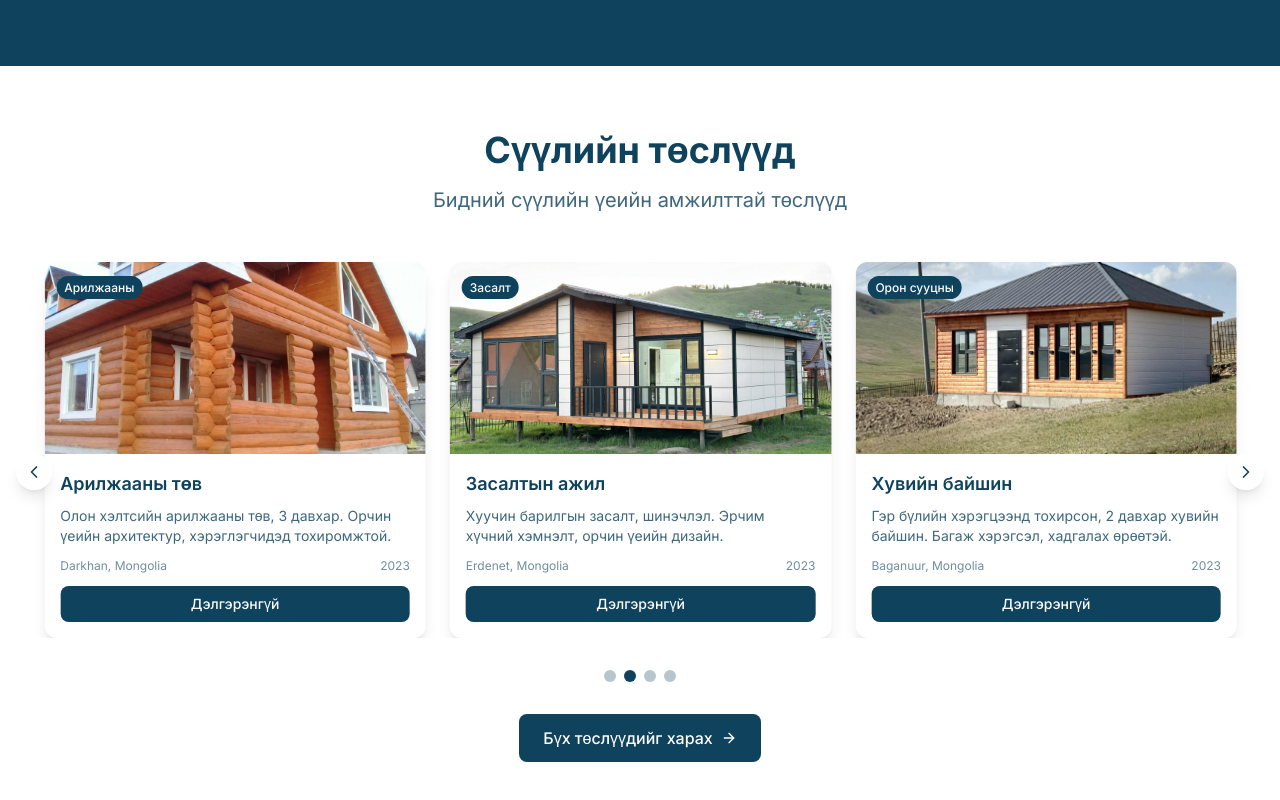
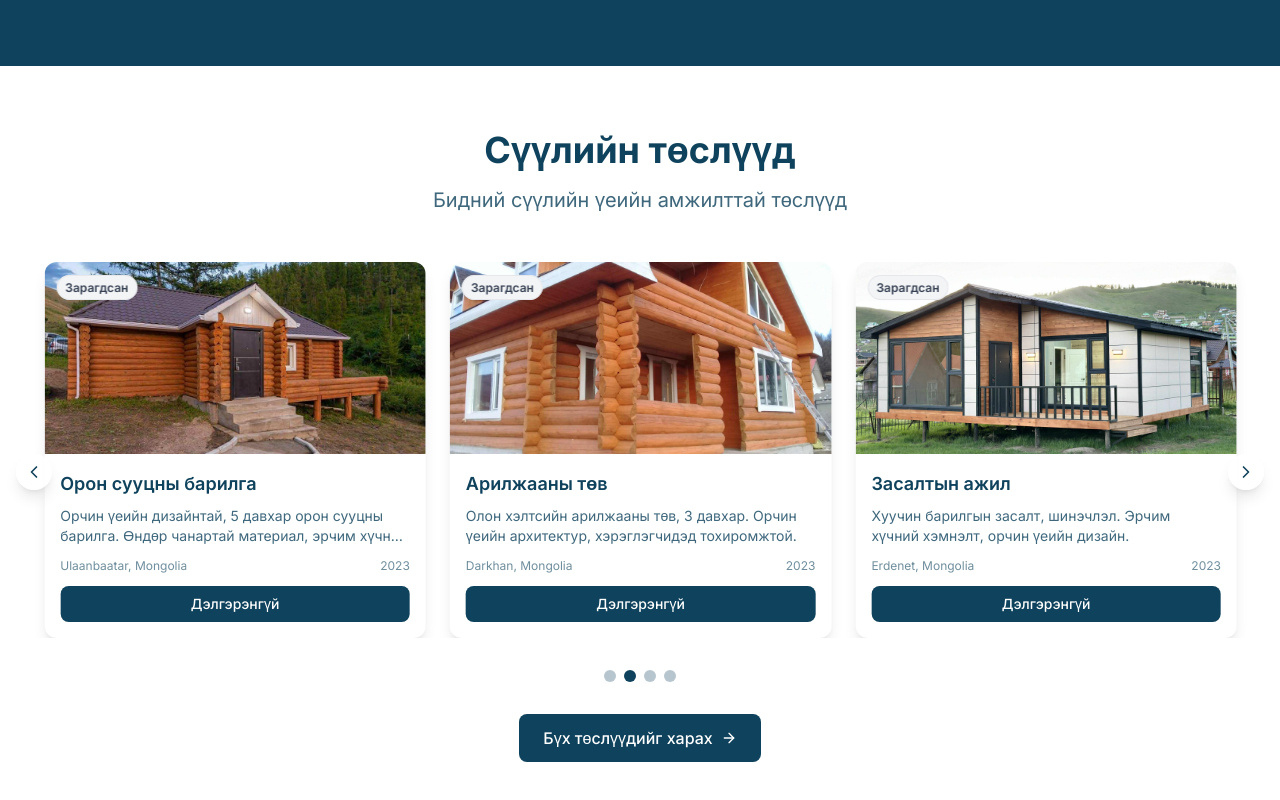
Before and after one commit to Enkhnyam/Buyant-Construction, a Next.js app in the folder buyant-construction/: page / in a window 1280 px wide. Shown: the part 572-1372 px from the top of the page. Built offline with nearby package versions, Linux system fonts and the light colour scheme.

Commit message:
contact us button

```diff
--- a/buyant-construction/src/app/(main)/projects/page.tsx
+++ b/buyant-construction/src/app/(main)/projects/page.tsx
@@ -155,7 +155,7 @@ export default function ProjectsPage() {
                   return (
                     <div
                       key={project.id}
-                      className="bg-white rounded-xl shadow-lg overflow-hidden hover:shadow-xl transition-all duration-300 ease-in-out cursor-pointer transform hover:scale-[1.02] hover:-translate-y-1"
+                      className="bg-white rounded-xl shadow-lg overflow-hidden hover:shadow-xl transition-all duration-300 ease-in-out cursor-pointer transform hover:scale-[1.02] hover:-translate-y-1 h-full flex flex-col"
                       onClick={() => openProjectDialog(project)}
                     >
                       {/* Project Image */}
@@ -172,7 +172,7 @@ export default function ProjectsPage() {
                       </div>
 
                       {/* Project Info */}
-                      <div className="p-6">
+                      <div className="p-6 flex flex-col flex-1">
                         <div className="flex items-center justify-between mb-3">
                           <span className={`px-3 py-1 rounded-full text-xs font-medium ${
                             project.category === 'residential' ? 'bg-[#0F425C]/10 text-[#0F425C]' :
@@ -226,16 +226,18 @@ export default function ProjectsPage() {
                           </div>
                         </div>
 
-                        <div
-                          className="w-full bg-[#0F425C] text-white py-3 px-4 rounded-lg font-medium hover:bg-[#0F425C]/90 transition-all duration-300 ease-in-out cursor-pointer transform hover:scale-[1.02] hover:shadow-lg"
+                        <button
+                          type="button"
+                          className="w-full mt-auto inline-flex items-center justify-center gap-2 bg-[#0F425C] text-white py-3 px-4 rounded-lg font-medium hover:bg-[#0F425C]/90 transition-all duration-300 ease-in-out cursor-pointer transform hover:scale-[1.02] hover:shadow-lg group"
                           onClick={(e) => {
                             e.stopPropagation();
                             openProjectDialog(project);
                           }}
                         >
                           {language === 'mn' ? 'Дэлгэрэнгүй' : 'View Details'}
-                          <ArrowRight className="ml-2 w-4 h-4 transition-transform duration-300 group-hover:translate-x-1" />
-                        </div>
+                          <ArrowRight className="w-4 h-4 transition-transform duration-300 group-hover:translate-x-1" />
+                        </button>
+                        {/* Removed contact button from cards per request */}
                       </div>
                     </div>
                   )
@@ -402,6 +404,19 @@ export default function ProjectsPage() {
                   </div>
                 ))}
               </div>
+
+              {/* Actions - show contact button for available projects */}
+              {selectedProject?.status === 'available' && (
+                <div className="mt-10 text-center">
+                  <a
+                    href="/contact"
+                    className="inline-flex items-center px-6 py-3 bg-green-600 text-white rounded-lg hover:bg-green-700 transition-colors font-medium"
+                  >
+                    {language === 'mn' ? 'Холбоо барих' : 'Contact Us'}
+                    <ArrowRight className="ml-2 w-4 h-4" />
+                  </a>
+                </div>
+              )}
             </div>
           </div>
         </div>
--- a/buyant-construction/src/components/ProjectsCarousel.tsx
+++ b/buyant-construction/src/components/ProjectsCarousel.tsx
@@ -214,9 +214,23 @@ export default function ProjectsCarousel() {
                           className="object-cover"
                         />
                         <div className="absolute top-3 left-3">
-                          <span className="bg-[#0F425C] text-white px-2 py-1 rounded-full text-xs font-medium">
-                            {getCategoryText(project.category)}
-                          </span>
+                          {project.status && (
+                            <span
+                              className={`px-2 py-1 rounded-full text-xs font-semibold border backdrop-blur-sm ${
+                                project.status === 'available'
+                                  ? 'bg-green-100 text-green-800 border-green-200'
+                                  : project.status === 'in_construction'
+                                  ? 'bg-yellow-100 text-yellow-800 border-yellow-200'
+                                  : 'bg-gray-100 text-gray-700 border-gray-200'
+                              }`}
+                            >
+                              {project.status === 'available'
+                                ? (language === 'mn' ? 'Байгаа' : 'Available')
+                                : project.status === 'in_construction'
+                                ? (language === 'mn' ? 'Баригдаж байна' : 'In Construction')
+                                : (language === 'mn' ? 'Зарагдсан' : 'Sold')}
+                            </span>
+                          )}
                         </div>
                       </div>
                       <div className="p-3 md:p-4">
@@ -315,7 +329,7 @@ export default function ProjectsCarousel() {
           aria-describedby="project-description"
         >
           <div
-            className="bg-white rounded-xl max-w-6xl w-full max-h-[90vh] overflow-y-auto"
+            className="bg-white rounded-xl max-w-6xl w-full max-h-[90vh] overflow-y-auto relative"
             onClick={(e) => e.stopPropagation()}
           >
             <div className="p-8">
@@ -391,8 +405,8 @@ export default function ProjectsCarousel() {
                 ))}
               </div>
 
-              {/* Fix 5: Add navigation button in modal to projects page */}
-              <div className="mt-10 text-center">
+              {/* Actions in modal */}
+              <div className="mt-10 text-center flex items-center justify-center gap-3">
                 <Link
                   href="/projects"
                   className="inline-flex items-center px-6 py-3 bg-[#0F425C] text-white rounded-lg hover:bg-[#0F425C]/90 transition-colors font-medium focus:outline-none focus:ring-2 focus:ring-[#0F425C] focus:ring-offset-2"
@@ -400,8 +414,18 @@ export default function ProjectsCarousel() {
                   {language === 'mn' ? 'Бүх төслүүдийг харах' : 'View All Projects'}
                   <ArrowRight className="ml-2 w-4 h-4" />
                 </Link>
+                {selectedProject?.status === 'available' && (
+                  <Link
+                    href="/contact"
+                    className="inline-flex items-center px-6 py-3 bg-green-600 text-white rounded-lg hover:bg-green-700 transition-colors font-medium focus:outline-none focus:ring-2 focus:ring-green-600 focus:ring-offset-2"
+                  >
+                    {language === 'mn' ? 'Холбоо барих' : 'Contact Us'}
+                    <ArrowRight className="ml-2 w-4 h-4" />
+                  </Link>
+                )}
               </div>
             </div>
+            {/* Floating FAB removed per request */}
           </div>
         </div>
       )}
--- a/buyant-construction/src/components/ProjectsShowcase.tsx
+++ b/buyant-construction/src/components/ProjectsShowcase.tsx
@@ -75,9 +75,23 @@ export default function ProjectsShowcase() {
                     </div>
                   )}
                   <div className="absolute top-4 left-4">
-                    <span className="inline-flex items-center px-3 py-1 rounded-full text-xs font-medium bg-blue-600 text-white">
-                      {getCategoryText(project.category)}
-                    </span>
+                    {project.status && (
+                      <span
+                        className={`px-2 py-1 rounded-full text-xs font-semibold border backdrop-blur-sm ${
+                          project.status === 'available'
+                            ? 'bg-green-100 text-green-800 border-green-200'
+                            : project.status === 'in_construction'
+                            ? 'bg-yellow-100 text-yellow-800 border-yellow-200'
+                            : 'bg-gray-100 text-gray-700 border-gray-200'
+                        }`}
+                      >
+                        {project.status === 'available'
+                          ? (language === 'mn' ? 'Байгаа' : 'Available')
+                          : project.status === 'in_construction'
+                          ? (language === 'mn' ? 'Баригдаж байна' : 'In Construction')
+                          : (language === 'mn' ? 'Зарагдсан' : 'Sold')}
+                      </span>
+                    )}
                   </div>
                 </div>
 
--- a/buyant-construction/src/data/projects.ts
+++ b/buyant-construction/src/data/projects.ts
@@ -25,9 +25,44 @@ export interface Project {
   duration?: string
   team?: string
   features?: string[]
+  status?: 'sold' | 'in_construction' | 'available'
 }
 
 export const projects: Project[] = [
+  {
+    id: 'project-4',
+    titleMn: 'Хувийн байшин',
+    titleEn: 'Private House',
+    descriptionMn: 'Гэр бүлийн хэрэгцээнд тохирсон, 2 давхар хувийн байшин. Багаж хэрэгсэл, хадгалах өрөөтэй.',
+    descriptionEn: '2-story private house designed for family needs. Includes workshop and storage rooms.',
+    category: 'residential',
+    location: 'Baganuur, Mongolia',
+    completionDate: '2023-03-20',
+    clientName: 'Family Residence',
+    featured: false,
+    published: true,
+    status: 'available',
+    area: '450',
+    duration: '10 months',
+    team: '6',
+    features: ['Workshop space', 'Storage rooms', 'Garden area', 'Garage'],
+    images: [
+      {
+        url: '/uploads/project-4/main-view.jpeg',
+        captionMn: 'Үндсэн харагдах байдал',
+        captionEn: 'Main view',
+        isPrimary: true,
+        order: 1
+      },
+      {
+        url: '/uploads/project-4/side-view.jpeg',
+        captionMn: 'Хажуугийн харагдах байдал',
+        captionEn: 'Side view',
+        isPrimary: false,
+        order: 2
+      }
+    ]
+  },
   {
     id: 'project-1',
     titleMn: 'Орон сууцны барилга',
@@ -40,6 +75,7 @@ export const projects: Project[] = [
     clientName: 'Private Client',
     featured: true,
     published: true,
+    status: 'sold',
     area: '2,500',
     duration: '18 months',
     team: '15',
@@ -94,6 +130,7 @@ export const projects: Project[] = [
     clientName: 'Darkhan LLC',
     featured: true,
     published: true,
+    status: 'sold',
     area: '1,800',
     duration: '12 months',
     team: '12',
@@ -141,6 +178,7 @@ export const projects: Project[] = [
     clientName: 'Erdenet Corporation',
     featured: false,
     published: true,
+    status: 'sold',
     area: '1,200',
     duration: '8 months',
     team: '8',
@@ -183,39 +221,7 @@ export const projects: Project[] = [
       }
     ]
   },
-  {
-    id: 'project-4',
-    titleMn: 'Хувийн байшин',
-    titleEn: 'Private House',
-    descriptionMn: 'Гэр бүлийн хэрэгцээнд тохирсон, 2 давхар хувийн байшин. Багаж хэрэгсэл, хадгалах өрөөтэй.',
-    descriptionEn: '2-story private house designed for family needs. Includes workshop and storage rooms.',
-    category: 'residential',
-    location: 'Baganuur, Mongolia',
-    completionDate: '2023-03-20',
-    clientName: 'Family Residence',
-    featured: false,
-    published: true,
-    area: '450',
-    duration: '10 months',
-    team: '6',
-    features: ['Workshop space', 'Storage rooms', 'Garden area', 'Garage'],
-    images: [
-      {
-        url: '/uploads/project-4/main-view.jpeg',
-        captionMn: 'Үндсэн харагдах байдал',
-        captionEn: 'Main view',
-        isPrimary: true,
-        order: 1
-      },
-      {
-        url: '/uploads/project-4/side-view.jpeg',
-        captionMn: 'Хажуугийн харагдах байдал',
-        captionEn: 'Side view',
-        isPrimary: false,
-        order: 2
-      }
-    ]
-  },
+
   {
     id: 'project-5',
     titleMn: 'Оффис барилга',
@@ -228,6 +234,7 @@ export const projects: Project[] = [
     clientName: 'Tech Solutions LLC',
     featured: true,
     published: true,
+    status: 'sold',
     area: '3,200',
     duration: '16 months',
     team: '18',
@@ -282,6 +289,7 @@ export const projects: Project[] = [
     clientName: 'Student Housing Association',
     featured: false,
     published: true,
+    status: 'sold',
     area: '2,800',
     duration: '14 months',
     team: '14',
```
